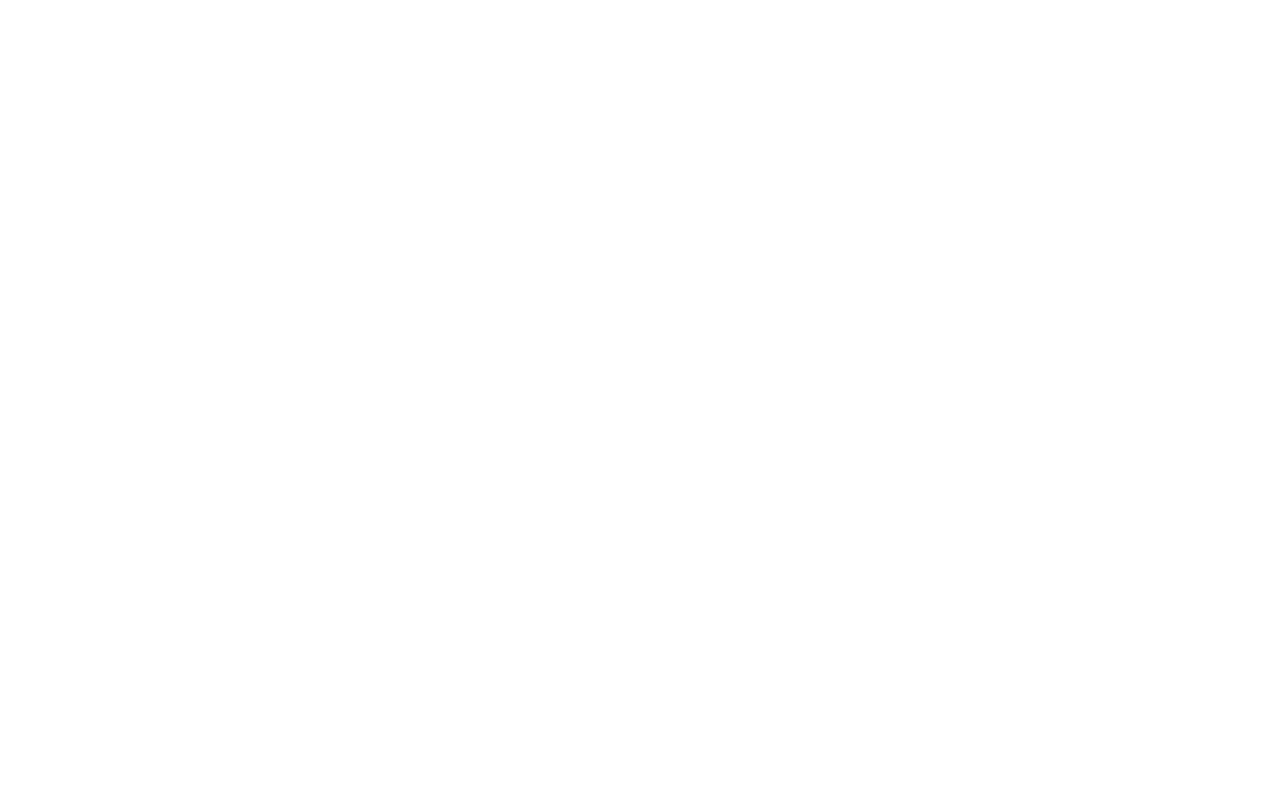
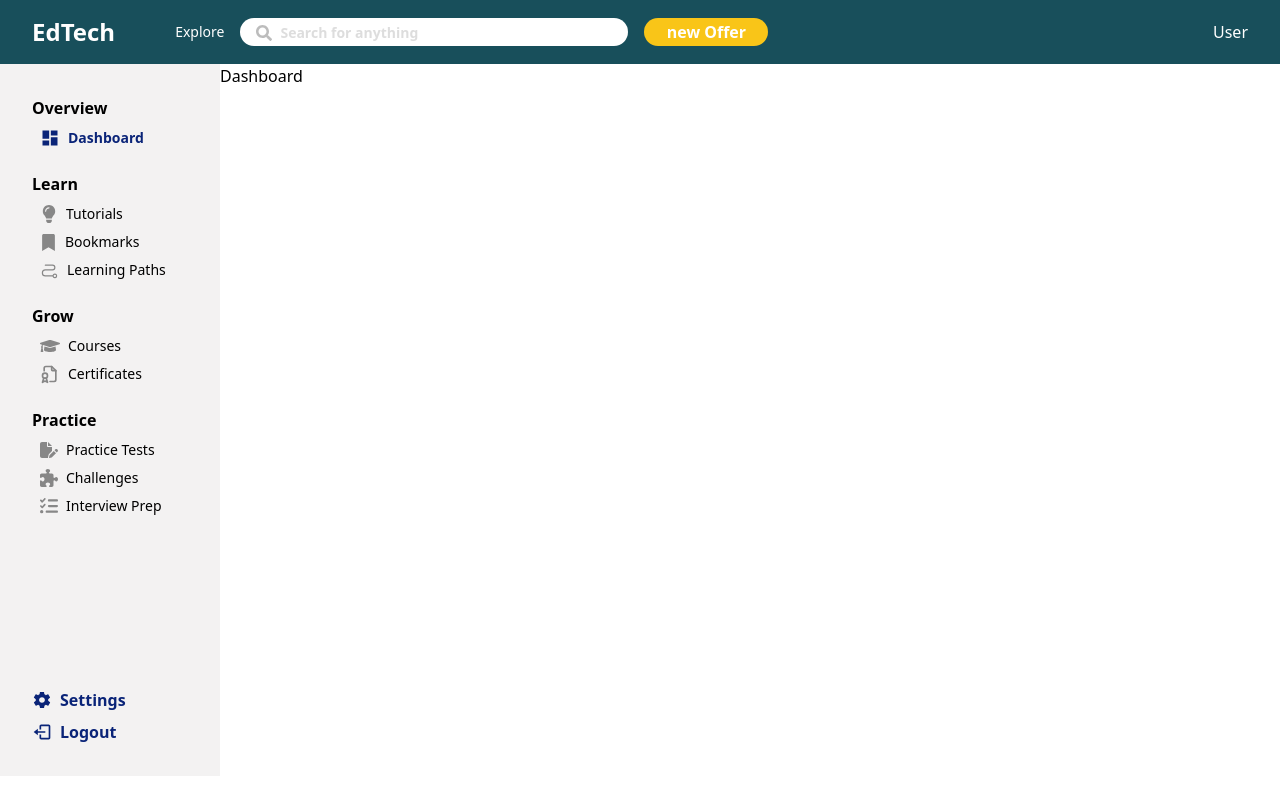
Before and after one commit to yk-kumawat/ed-tech, a React (Vite) app: page /dashboard in a window 1280 px wide. Before the commit this address had no page. Built offline with nearby package versions, Linux system fonts and the light colour scheme.

Commit message:
Left sidebar done

```diff
--- a/src/Components/Header.jsx
+++ b/src/Components/Header.jsx
@@ -2,7 +2,7 @@
 import { FaSearch } from "react-icons/fa";
 import { FiShoppingCart } from "react-icons/fi";
 
-const Header = () => {
+const Header = ({ user }) => {
   return (
     <div className="flex justify-between items-center px-8 text-white w-full h-16 bg-[#184F5B]">
       <div className="flex">
@@ -22,6 +22,9 @@
           </div>
         </div>
       </div>
+      {(user == true) ? (
+        <p>User</p>
+      ) : (
         <div className="font-bold flex gap-4 items-center">
           <FiShoppingCart className="mr-4" />
           <button className="h-7 w-21 border border-[#F9C518] bg-[#F9C518]/20 rounded-sm">
@@ -29,6 +32,7 @@
           </button>
           <button className="h-7 w-21 bg-[#F9C518] rounded-sm">Sign up</button>
         </div>
+      )}
     </div>
   );
 };
--- /dev/null
+++ b/src/Components/Sidebar.jsx
@@ -0,0 +1,131 @@
+import { Link, useLocation } from "react-router-dom";
+
+import { MdDashboard } from "react-icons/md";
+import { FaLightbulb, FaBookmark, FaGraduationCap } from "react-icons/fa";
+import { PiPath } from "react-icons/pi";
+import { TbFileCertificate } from "react-icons/tb";
+import { FaFilePen, FaPuzzlePiece, FaListCheck } from "react-icons/fa6";
+import { IoMdSettings } from "react-icons/io";
+import { BiLogOut } from "react-icons/bi";
+
+const Sidebar = () => {
+  const location = useLocation();
+
+  const sections = [
+    {
+      title: "Overview",
+      links: [
+        {
+          path: "/dashboard",
+          label: "Dashboard",
+          icon: <MdDashboard size={20} />,
+        },
+      ],
+    },
+    {
+      title: "Learn",
+      links: [
+        {
+          path: "/tutorials",
+          label: "Tutorials",
+          icon: <FaLightbulb size={18} />,
+        },
+        {
+          path: "/bookmarks",
+          label: "Bookmarks",
+          icon: <FaBookmark size={17} />,
+        },
+        {
+          path: "/learning-paths",
+          label: "Learning Paths",
+          icon: <PiPath size={19} />,
+        },
+      ],
+    },
+    {
+      title: "Grow",
+      links: [
+        {
+          path: "/courses",
+          label: "Courses",
+          icon: <FaGraduationCap size={20} />,
+        },
+        {
+          path: "/certificates",
+          label: "Certificates",
+          icon: <TbFileCertificate size={20} />,
+        },
+      ],
+    },
+    {
+      title: "Practice",
+      links: [
+        {
+          path: "/practice-tests",
+          label: "Practice Tests",
+          icon: <FaFilePen size={18} />,
+        },
+        {
+          path: "/challenges",
+          label: "Challenges",
+          icon: <FaPuzzlePiece size={18} />,
+        },
+        {
+          path: "/interview-prep",
+          label: "Interview Prep",
+          icon: <FaListCheck size={18} />,
+        },
+      ],
+    },
+  ];
+
+  const linkClass = (path) =>
+    `flex items-center w-fit gap-2 text-sm px-2 rounded cursor-pointer
+     ${
+       location.pathname === path
+         ? "text-[#0A2478] font-semibold"
+         : "text-[#878787]"
+     }`;
+
+  return (
+    <div className="h-178 bg-[#F3F2F2] w-55 flex flex-col justify-between p-8">
+      {/* TOP */}
+      <div className="flex flex-col gap-6">
+        {sections.map((section) => (
+          <div key={section.title} className="flex flex-col gap-2">
+            <p className="font-bold">{section.title}</p>
+
+            {section.links.map((link) => (
+              <Link
+                key={link.path}
+                to={link.path}
+                className={linkClass(link.path)}
+              >
+                <span>{link.icon}</span>
+                <span className={
+                  location.pathname === link.path
+                  ? 'text-[#0A2478]'
+                  : 'text-black'
+                }>{link.label}</span>
+              </Link>
+            ))}
+          </div>
+        ))}
+      </div>
+
+      {/* BOTTOM */}
+      <div className="text-[#0A2478] flex flex-col gap-2 font-bold">
+        <div className="flex w-fit gap-2 items-center cursor-pointer">
+          <IoMdSettings size={20} />
+          <p>Settings</p>
+        </div>
+        <div className="flex w-fit gap-2 items-center cursor-pointer">
+          <BiLogOut size={20} />
+          <p>Logout</p>
+        </div>
+      </div>
+    </div>
+  );
+};
+
+export default Sidebar;
--- /dev/null
+++ b/src/Pages/Courses.jsx
@@ -0,0 +1,17 @@
+import React from "react";
+import Header from "../Components/Header";
+import Sidebar from "../Components/Sidebar";
+
+const Courses = () => {
+  return (
+    <div>
+      <Header user={true} />
+      <div className="flex">
+        <Sidebar />
+        <h1>Courses</h1>
+      </div>
+    </div>
+  );
+};
+
+export default Courses;
--- /dev/null
+++ b/src/Pages/Dashboard.jsx
@@ -0,0 +1,17 @@
+import React from "react";
+import Header from "../Components/Header";
+import Sidebar from "../Components/Sidebar";
+
+const Dashboard = () => {
+  return (
+    <div className="">
+      <Header user={true} />
+      <div className="flex">
+        <Sidebar />
+        <h1>Dashboard</h1>
+      </div>
+    </div>
+  );
+};
+
+export default Dashboard;
--- a/src/Pages/Home.jsx
+++ b/src/Pages/Home.jsx
@@ -9,7 +9,7 @@
 const Home = () => {
   return (
     <div>
-      <Header />
+      <Header user={false}/>
 
       {/* Hero Section */}
       <div className="flex justify-evenly items-center h-150 w-full bg-[#D1E4CF]">
--- a/src/Routes/AppRoutes.jsx
+++ b/src/Routes/AppRoutes.jsx
@@ -1,11 +1,15 @@
 import React from 'react'
 import { Routes, Route } from "react-router-dom";
 import Home from "../Pages/Home";
+import Dashboard from '../Pages/Dashboard';
+import Courses from '../Pages/Courses';
 
 const AppRoutes = () => {
   return (
     <Routes>
       <Route path="/" element={<Home />} />
+      <Route path="/dashboard" element={<Dashboard />} />
+      <Route path="/courses" element={<Courses />} />
     </Routes>
   )
 }
```
Lines whose indentation alone changed are shown as unchanged.
